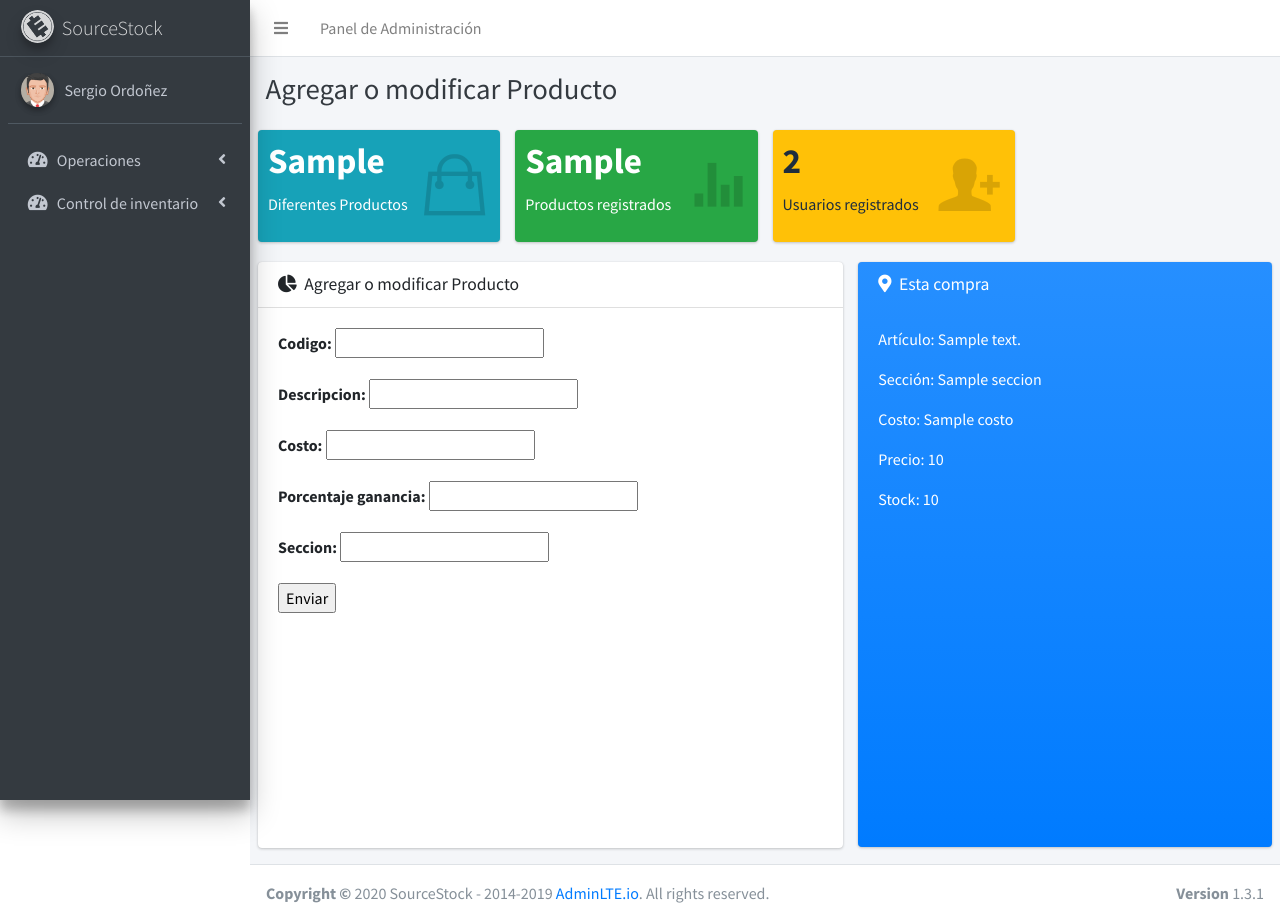
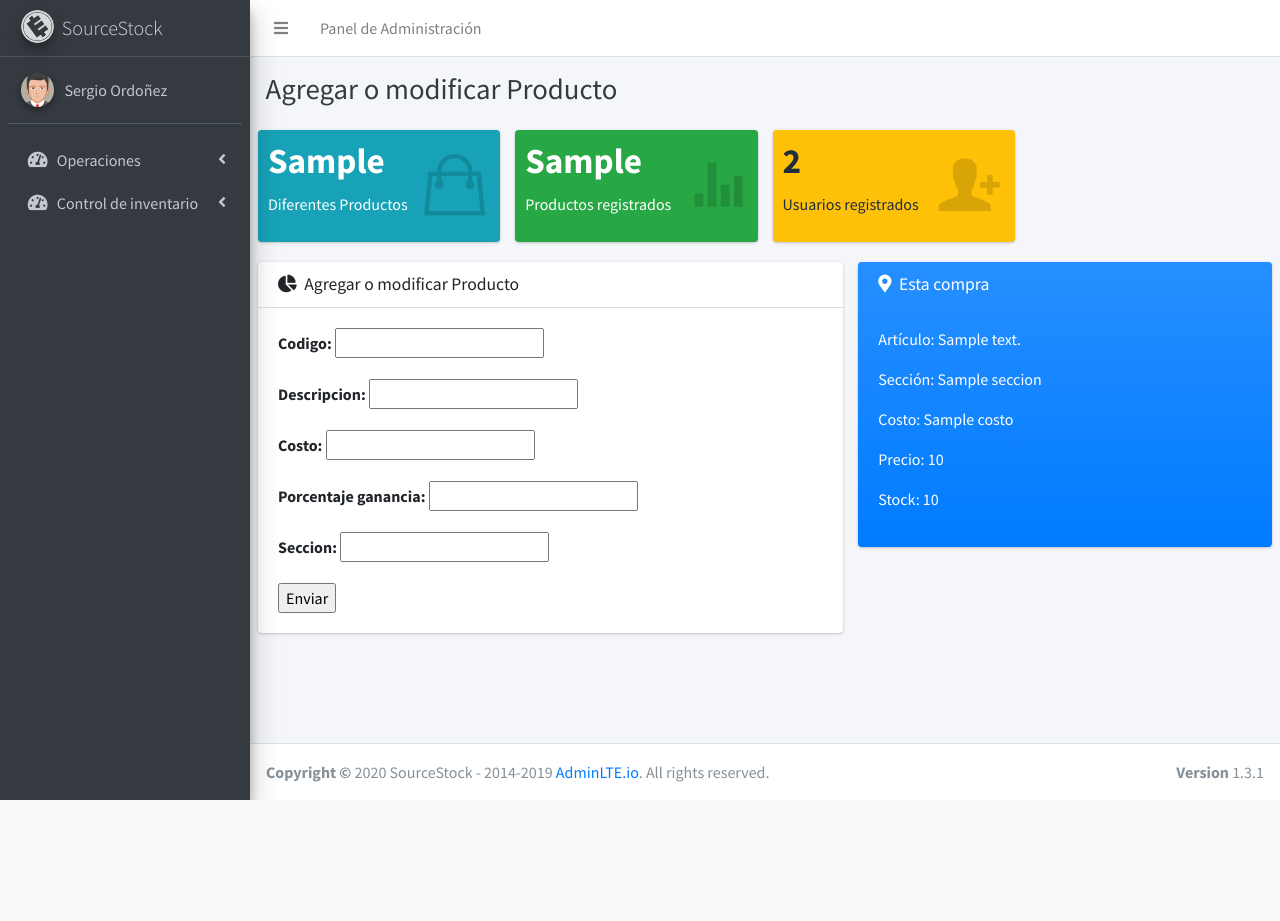
Before and after one commit to SantiR38/SourceStock, a Django app: template erp/templates/agregar_modificar.html in a window 1280 px wide. After the commit the page ends 800 px from the top, so only its background shows below. Run offline with Django 3.2, Linux system fonts and the light colour scheme; tables that the repository leaves empty hold one stand-in row (values such as "Sample post"); the template is opened without the code that fills it: values that come from a table or form of the project are taken from there, most other values are stand-ins (such as "Sample title", 1, 10 or a date in 2020); some libraries are stand-ins or nearby versions.

Commit message:
Modificación estetica

```diff
--- a/erp/templates/agregar_modificar.html
+++ b/erp/templates/agregar_modificar.html
@@ -24,7 +24,7 @@ Agregar o modificar Producto
         <div class="card-body">
           <div class="tab-content p-0">
             <!-- Morris chart - Sales -->
-            <div class="chart tab-pane active" id="revenue-chart" style="position: relative; height: 500px;">
+            <div class="chart tab-pane active" id="revenue-chart" style="position: relative;">
               {% include 'formulario_compra_venta.html' %}
             </div>
             <div class="chart tab-pane" id="sales-chart" style="position: relative; height: 300px;">
@@ -50,7 +50,7 @@ Agregar o modificar Producto
           <!-- /.card-tools -->
         </div>
         <div class="card-body">
-          <div style="height: 500px; width: 100%;">
+          <div style=" width: 100%;">
 
             <p>Artículo: {{ articulo_a_agregar.0.descripcion }}</p>
             <p>Sección: {{articulo_a_agregar.0.seccion}}</p>
```
